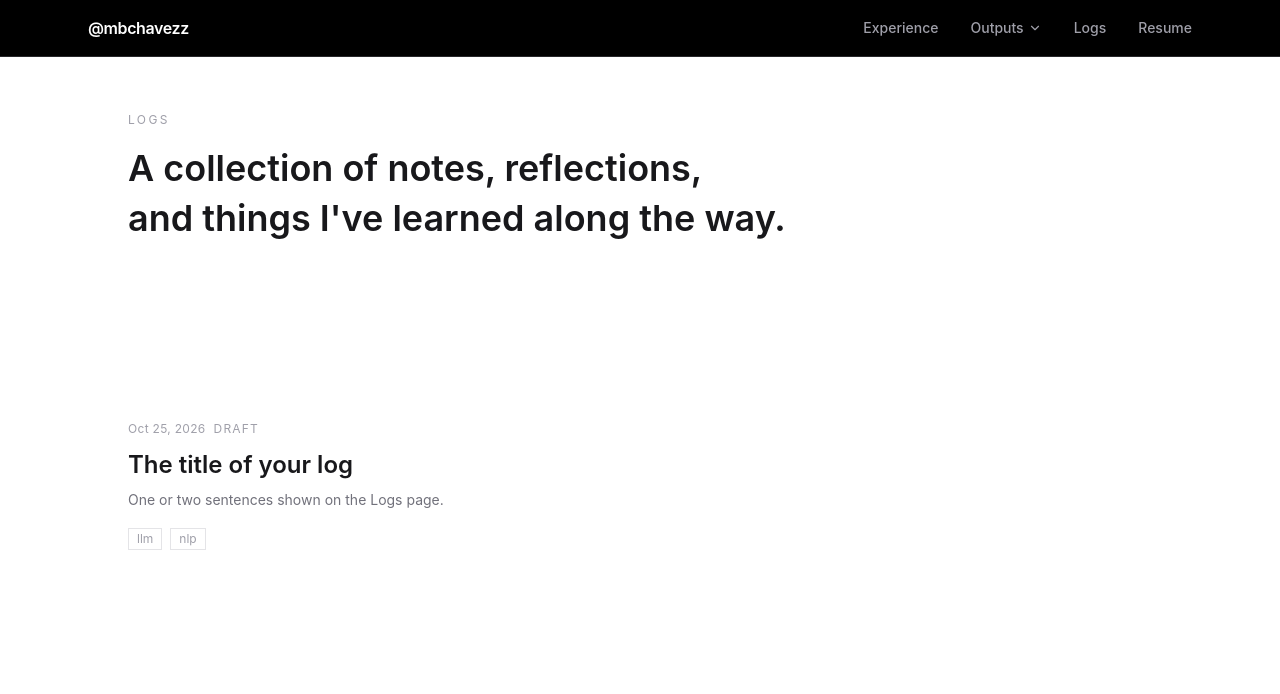
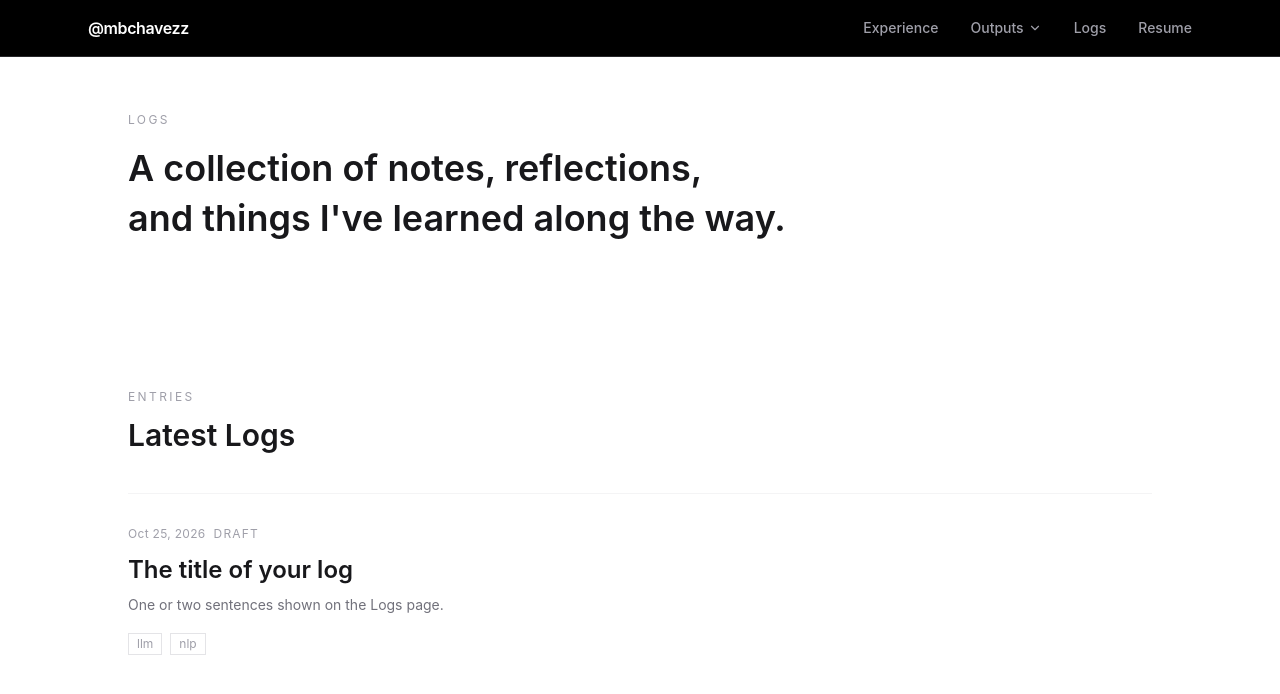
Before and after one commit to mbchavez27/mbchavezzportfolio, a React (Vite) app: page /logs in a window 1280 px wide. Shown: the top 694 px of the page. Built offline with nearby package versions, Linux system fonts and the light colour scheme.

Commit message:
feat(logs): add an Entries / Latest Logs heading above the list

```diff
--- a/src/features/logs/components/LogList.tsx
+++ b/src/features/logs/components/LogList.tsx
@@ -16,12 +16,17 @@ export type LogListEntry = {
 export default function LogList({ entries }: { entries: readonly LogListEntry[] }) {
   return (
     <section className="px-6 sm:px-10 md:px-24 lg:px-32 pt-16 pb-32">
+      <motion.div {...revealOnScroll()} className="mb-10">
+        <p className="font-body text-xs text-zinc-400 tracking-[0.2em] uppercase mb-3">Entries</p>
+        <h2 className="font-display text-2xl md:text-3xl font-semibold text-zinc-900">Latest Logs</h2>
+      </motion.div>
+
       {entries.length === 0 ? (
         <p className="font-body inline-flex text-sm border border-dashed border-zinc-200 text-zinc-400 px-4 py-3">
           No logs yet. The first one is on its way.
         </p>
       ) : (
-        <ul className="flex flex-col divide-y divide-zinc-100">
+        <ul className="flex flex-col divide-y divide-zinc-100 border-t border-zinc-100">
           {entries.map((entry, i) => (
             <motion.li key={entry.slug} {...revealOnScroll({ x: -16, y: 0, delay: i * 0.08, duration: 0.5 })}>
               <Link to={entry.href} className="group block py-8">
```
